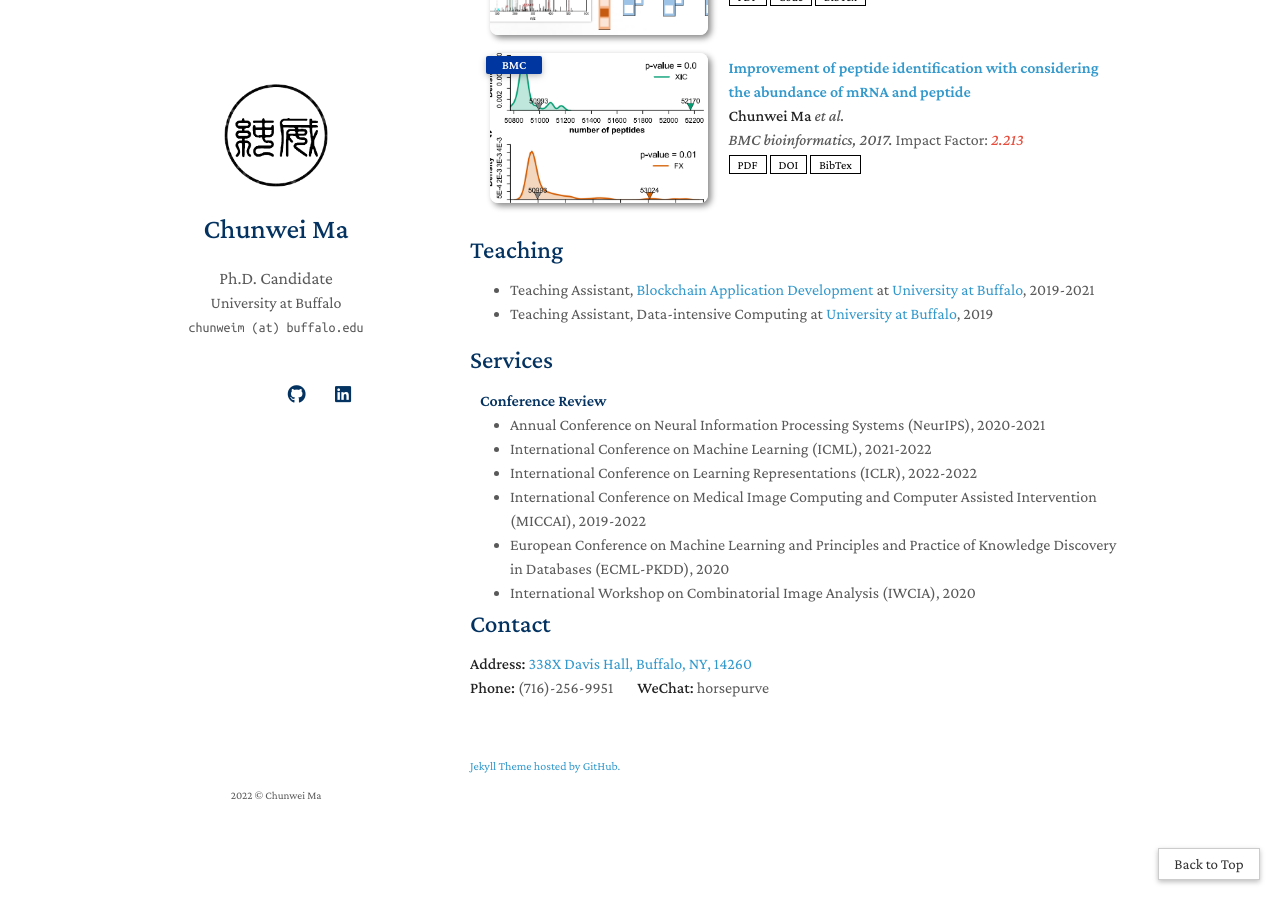
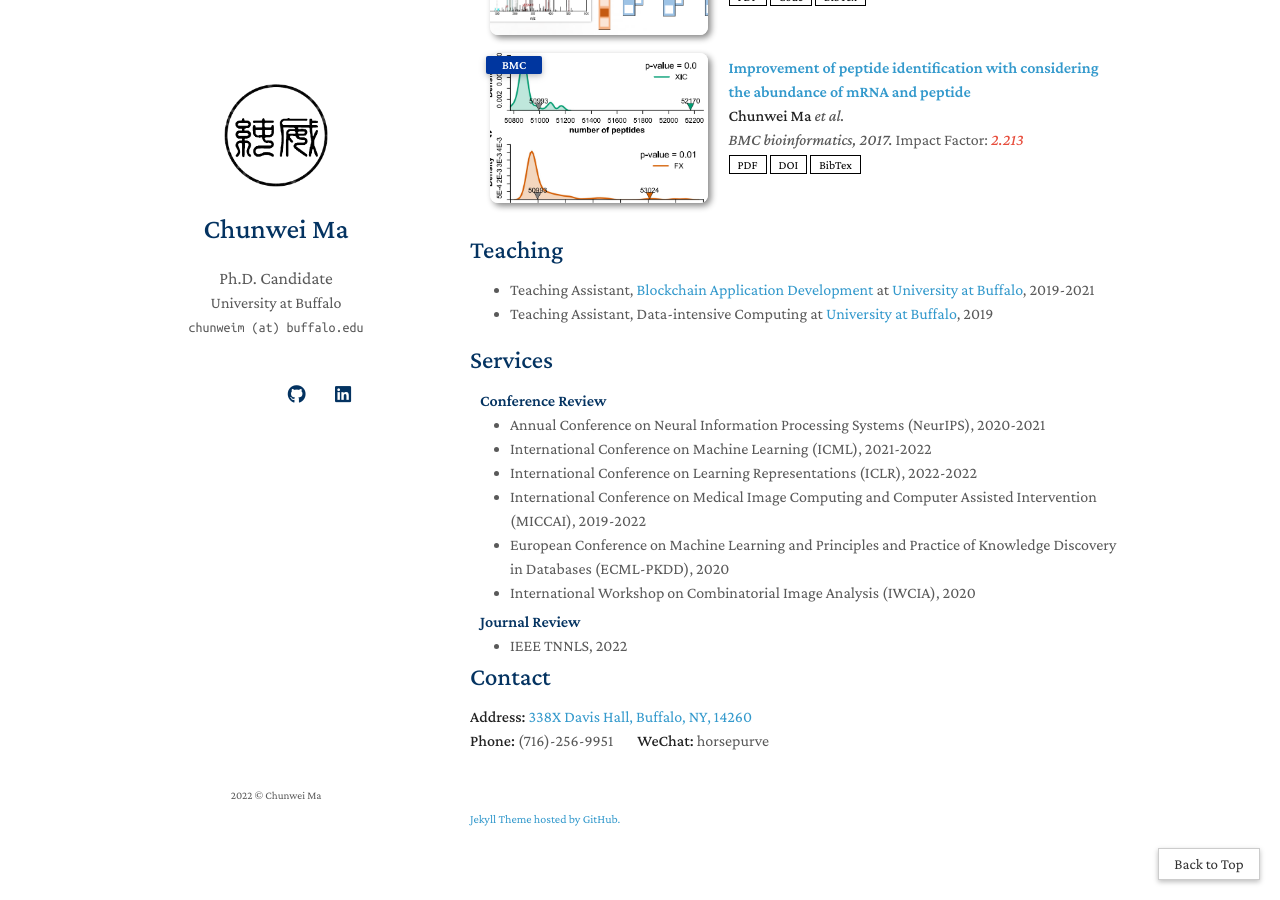
Before and after one commit to MaChunwei/MaChunwei.github.io, a Jekyll site: the page built from index.md, in a window 1280 px wide and 900 px high, scrolled down 1291 px. Built offline with Jekyll 4.4.1, drawn with Linux system fonts in a browser that asks for light colours; nearby versions of some CDN libraries; a style sheet for code colours, icons or effects is not loaded; our own code applies the rules of GitHub Pages for plain Markdown files.

Commit message:
Update index.md

```diff
--- a/index.md
+++ b/index.md
@@ -188,6 +188,12 @@ Improvement of peptide identification with considering the abundance of mRNA and
   -->
 </ul>
 
+<h4 style="margin:0 10px 0;">Journal Review</h4>
+
+<ul style="margin:0 0 5px;">
+  <li><a><autocolor>IEEE TNNLS, 2022</autocolor></a></li>
+</ul>
+
 ## Contact
 **Address:** [338X Davis Hall, Buffalo, NY, 14260](https://engineering.buffalo.edu/computer-science-engineering.html)
 <br>
```
